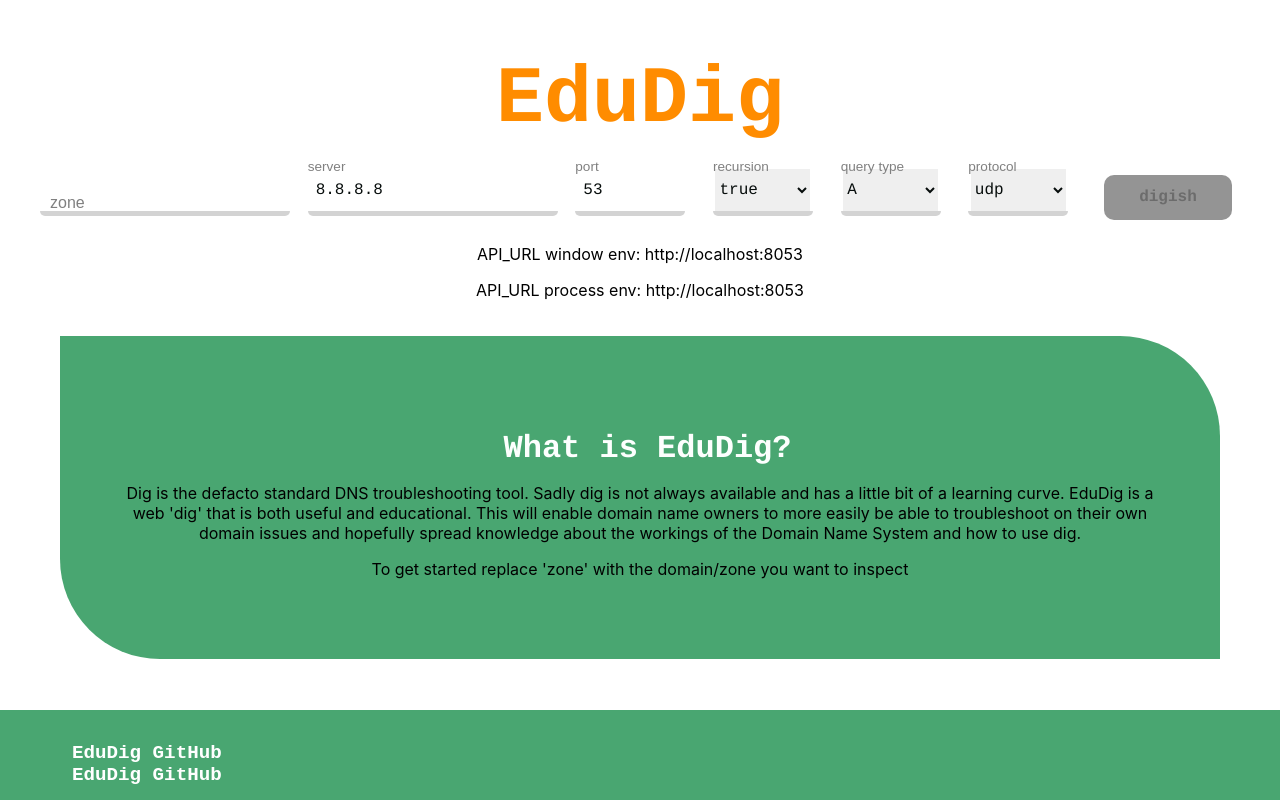
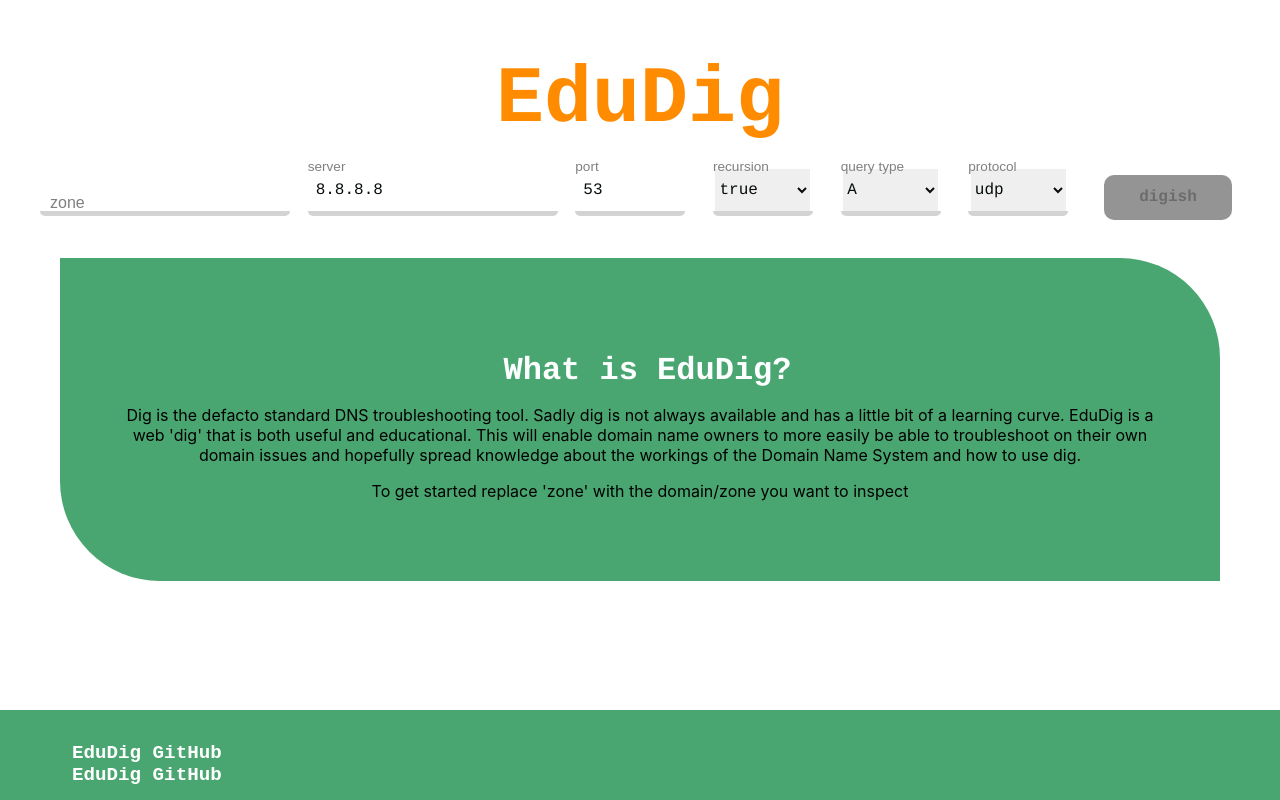
Before and after one commit to dotse/edudig, a React (Create React App) app in the folder edudig-react/: page / in a window 1280 px wide. Built offline with nearby package versions, Linux system fonts and the light colour scheme.

Commit message:
removing test prints

```diff
--- a/edudig-react/src/components/main.js
+++ b/edudig-react/src/components/main.js
@@ -217,8 +217,6 @@
                 </div>
                 <StyledSubmit className="submit" type="submit" value="digish" disabled={!zone}></StyledSubmit>
             </form>
-                               <p>API_URL window env: {window._env_.REACT_APP_baseURL}</p>
-                               <p>API_URL process env: {process.env.REACT_APP_baseURL}</p>
             </header>
         <div className="contentWrap">
             {content}
```
